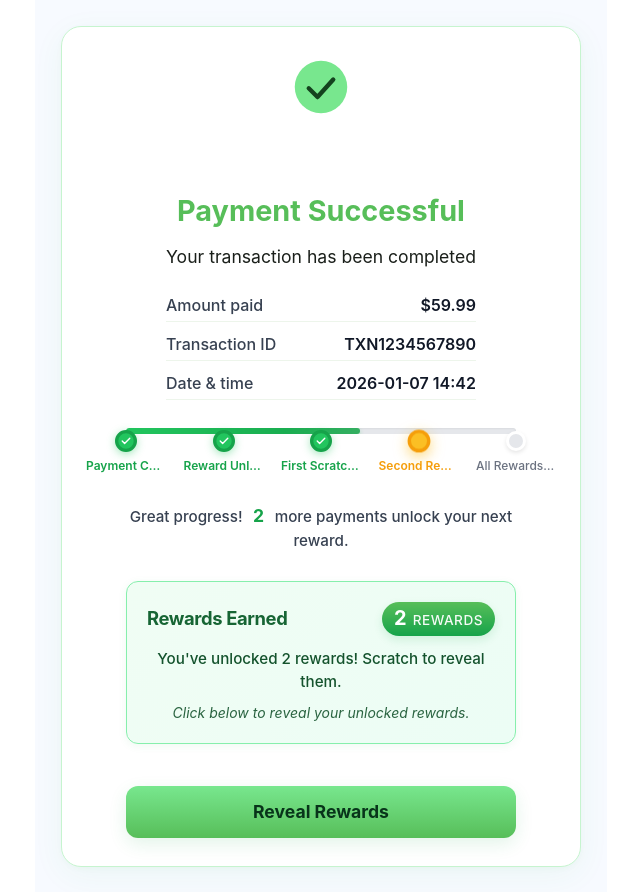
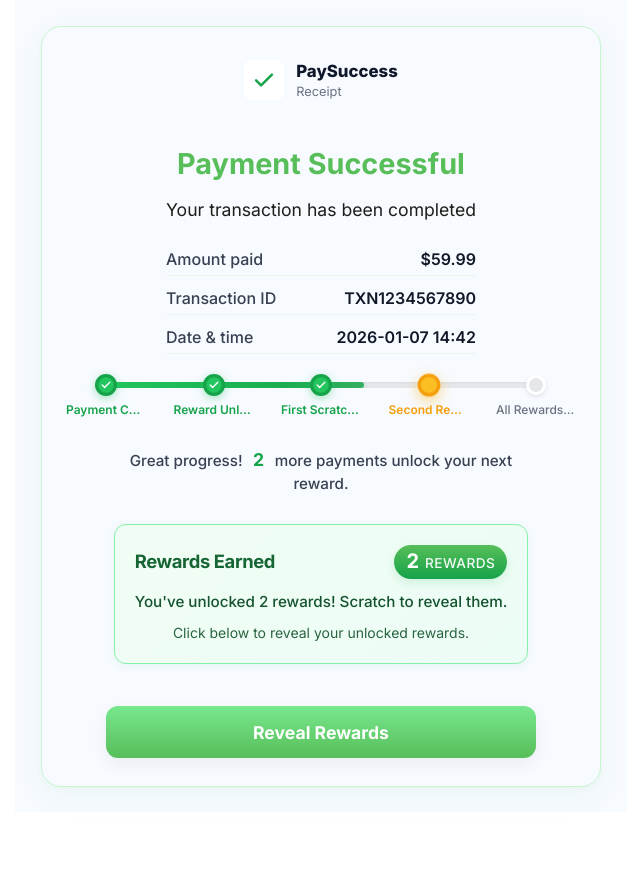
Before and after one commit to Piyush512002/Payment-Success, a React (Vite) app: page / in a window 1280 px wide. Shown: the whole page, without its empty margins (319-959 px from the left). After the commit the page ends 812 px from the top, so only its background shows below. Built offline with nearby package versions, Linux system fonts and the light colour scheme.

Commit message:
style(ui): improve typography, tokens, header, and card visuals for a professional look

```diff
--- a/index.html
+++ b/index.html
@@ -4,6 +4,13 @@
     <meta charset="UTF-8" />
     <link rel="icon" type="image/svg+xml" href="/vite.svg" />
     <meta name="viewport" content="width=device-width, initial-scale=1.0" />
+
+    <!-- Fonts & theme -->
+    <link rel="preconnect" href="https://fonts.googleapis.com">
+    <link rel="preconnect" href="https://fonts.gstatic.com" crossorigin>
+    <link href="https://fonts.googleapis.com/css2?family=Inter:wght@400;500;600;700;800&display=swap" rel="stylesheet">
+    <meta name="theme-color" content="#f7faff" />
+
     <title>paymentsuccess</title>
   </head>
   <body>
--- a/src/components/RewardScratchCard.jsx
+++ b/src/components/RewardScratchCard.jsx
@@ -255,7 +255,7 @@ const RewardScratchCard = ({ reward = null, isScratched = false, onReveal = null
         onKeyDown={handleKeyDown}
         onSelectStart={(e) => e.preventDefault()}
         onDragStart={(e) => e.preventDefault()}
-        style={{ userSelect: 'none', WebkitUserSelect: 'none', MozUserSelect: 'none', msUserSelect: 'none' }}
+        style={{ userSelect: 'none', WebkitUserSelect: 'none', MozUserSelect: 'none', msUserSelect: 'none', borderRadius: 14 }}
       >
         <div
           className="reward-content"
--- a/src/components/SuccessHeader.jsx
+++ b/src/components/SuccessHeader.jsx
@@ -4,11 +4,15 @@ import '../styles/paymentSuccess.css';
 const SuccessHeader = () => {
   return (
     <header className="success-header" aria-label="success">
-      <div className="success-icon-placeholder" aria-hidden="true">
-        <svg viewBox="0 0 64 64" width="56" height="56" fill="none" xmlns="http://www.w3.org/2000/svg">
-          <circle cx="32" cy="32" r="30" fill="#78e78e"/>
-          <path d="M18 33.5L28 43.5L46 23.5" stroke="#14421e" strokeWidth="5" strokeLinecap="round" strokeLinejoin="round"/>
+      <div className="success-brand">
+        <svg width="40" height="40" viewBox="0 0 48 48" fill="none" xmlns="http://www.w3.org/2000/svg" aria-hidden="true">
+          <rect width="48" height="48" rx="10" fill="#ffffff" />
+          <path d="M14.5 24.5L20.5 30.5L33.5 17.5" stroke="#16a34a" strokeWidth="3" strokeLinecap="round" strokeLinejoin="round"/>
         </svg>
+        <div className="brand-text">
+          <div className="brand-name">PaySuccess</div>
+          <div className="brand-sub">Receipt</div>
+        </div>
       </div>
     </header>
   );
--- a/src/styles/paymentSuccess.css
+++ b/src/styles/paymentSuccess.css
@@ -6,11 +6,17 @@
   --accent: #57be59;
   --accent-strong: #16a34a;
   --accent-soft: #78e78e;
-  --muted: #888;
-  --text: #111827;
+  --muted: #6b7280;
+  --muted-2: #9ca3af;
+  --text: #0f172a;
   --success-border: #c6f4cf;
   --radius: 12px;
-  --container-max: 520px;
+  --container-max: 560px;
+  --shadow-1: 0 6px 18px rgba(12, 45, 20, 0.06);
+  --shadow-2: 0 12px 28px rgba(12, 45, 20, 0.08);
+  --glass: rgba(255,255,255,0.6);
+  --muted-bg: #f3f4f6;
+  --brand-gradient: linear-gradient(180deg, var(--accent-soft) 0%, var(--accent) 100%);
 }
 
 /* Ensure proper touch targets and mobile viewport */
@@ -95,6 +101,8 @@
 
 .payment-success-container {
   max-width: var(--container-max);
+  box-shadow: var(--shadow-1);
+  border-radius: 14px;
   width: 100%;
   margin: 0 auto;
   background: var(--card-bg);
@@ -102,6 +110,8 @@
   box-shadow: 0 8px 32px rgba(56,180,85,0.06), 0 2px 8px rgba(56,180,85,0.04);
   padding: 32px 5vw 28px 5vw;
   font-family: 'Inter', system-ui, -apple-system, 'Segoe UI', Roboto, 'Helvetica Neue', Arial;
+  color: var(--text);
+  background-color: var(--bg);
   display: flex;
   flex-direction: column;
   min-width: 0;
@@ -160,15 +170,35 @@
 
 
 .success-header {
-  text-align: center;
-  margin-bottom: 24px;
+  display: flex;
+  align-items: center;
+  justify-content: center;
+  margin-bottom: 18px;
 }
 
-.success-icon-placeholder {
-  font-size: 48px;
-  margin-bottom: 8px;
+.success-brand {
+  display: flex;
+  align-items: center;
+  gap: 12px;
 }
 
+.brand-text {
+  display: flex;
+  flex-direction: column;
+  align-items: flex-start;
+}
+
+.brand-name {
+  font-size: 1.05rem;
+  font-weight: 800;
+  color: var(--text);
+}
+
+.brand-sub {
+  font-size: 0.8rem;
+  color: var(--muted);
+  margin-top: -2px;
+}
 .payment-success-body {
   display: flex;
   flex-direction: column;
@@ -233,22 +263,31 @@
 .payment-success-cta {
   margin-top: 18px;
   border: none;
-  background: linear-gradient(180deg, var(--accent-soft) 0%, var(--accent) 100%);
-  color: #08341a;
+  background: var(--brand-gradient);
+  color: white;
   font-weight: 700;
   padding: 14px 0;
   min-height: 52px;
   width: 100%;
   border-radius: 12px;
   font-size: 1.1rem;
-  transition: background 0.18s ease, box-shadow 0.18s ease, transform 0.08s ease;
+  transition: transform 160ms cubic-bezier(.2,.9,.2,1), box-shadow 160ms ease;
   cursor: pointer;
   outline: none;
   -webkit-tap-highlight-color: rgba(87, 190, 89, 0.15);
   touch-action: manipulation;
-  box-shadow: 0 6px 18px rgba(22, 163, 74, 0.12);
+  box-shadow: var(--shadow-1);
 }
 
+.payment-success-cta:hover {
+  transform: translateY(-2px);
+  box-shadow: var(--shadow-2);
+}
+
+.payment-success-cta:active {
+  transform: translateY(0);
+  box-shadow: var(--shadow-1);
+}
 .payment-success-cta:hover {
   background: linear-gradient(180deg, var(--accent) 0%, var(--accent-strong) 100%);
   color: #fff;
@@ -406,38 +445,28 @@
 
 
 .reward-scratch-card {
-  border: 1.5px solid #c6f4cf;
-  border-radius: 20px;
-  width: 278px;
-  min-height: 165px;
-  height: 165px;
-  background: linear-gradient(135deg, #f7ffe8 0%, #f0fdf4 100%);
+  border: 1px solid rgba(18,92,38,0.06);
+  border-radius: 14px;
+  width: 320px;
+  min-height: 170px;
+  height: 170px;
+  background: linear-gradient(135deg, #fbfff6 0%, #f2fff2 100%);
   display: flex;
   align-items: center;
   justify-content: center;
   position: relative;
-  box-shadow:
-    0 2px 8px rgba(56, 180, 85, 0.08),
-    0 1px 3px rgba(56, 180, 85, 0.05),
-    inset 0 1px 0 rgba(255, 255, 255, 0.6);
+  box-shadow: var(--shadow-1);
   margin: 0 auto;
-  margin-bottom: 4px;
-  transition:
-    box-shadow 0.3s cubic-bezier(0.4, 0, 0.2, 1),
-    transform 0.2s cubic-bezier(0.4, 0, 0.2, 1),
-    border-color 0.3s ease;
+  margin-bottom: 6px;
+  transition: transform 220ms cubic-bezier(.2,.9,.2,1), box-shadow 220ms ease;
   overflow: hidden;
 }
 
 .reward-scratch-card:not(.disabled):hover {
-  box-shadow:
-    0 4px 16px rgba(56, 180, 85, 0.12),
-    0 2px 6px rgba(56, 180, 85, 0.08),
-    inset 0 1px 0 rgba(255, 255, 255, 0.7);
-  border-color: #86efac;
-  transform: translateY(-2px);
+  box-shadow: var(--shadow-2);
+  border-color: rgba(22,163,74,0.08);
+  transform: translateY(-6px) scale(1.01);
 }
-
 .reward-scratch-card:not(.disabled):active {
   transform: translateY(0);
   box-shadow:
@@ -783,19 +812,14 @@
   left: 0;
   right: 0;
   margin: 0 auto;
-  width: 90%;
-  background: #fff;
+  width: 88%;
+  background: linear-gradient(180deg, #fff, #fafdf8);
   border-radius: 14px;
-  padding: 8px 10px;
-  box-shadow: 0 6px 18px rgba(12, 45, 20, 0.06);
+  padding: 10px 12px;
+  box-shadow: 0 10px 26px rgba(8, 20, 10, 0.06);
   border: 1px solid rgba(18, 92, 38, 0.06);
-  transition: transform 220ms ease, opacity 220ms ease, box-shadow 220ms ease;
-  opacity: 0.95;
-  text-align: left;
-  pointer-events: auto;
-}
-
-.reward-stack-item .preview-title {
+  transition: transform 260ms cubic-bezier(.2,.9,.2,1), opacity 220ms ease, box-shadow 260ms ease;
+  opacity: 0.96;
   font-weight: 700;
   color: var(--text);
   font-size: 0.95rem;
@@ -1049,7 +1073,7 @@
 .reward-progress-milestones {
   position: relative;
   width: 100%;
-  margin-top: -3px;
+  margin-top: -13px;
   height: 40px;
 }
 
```
